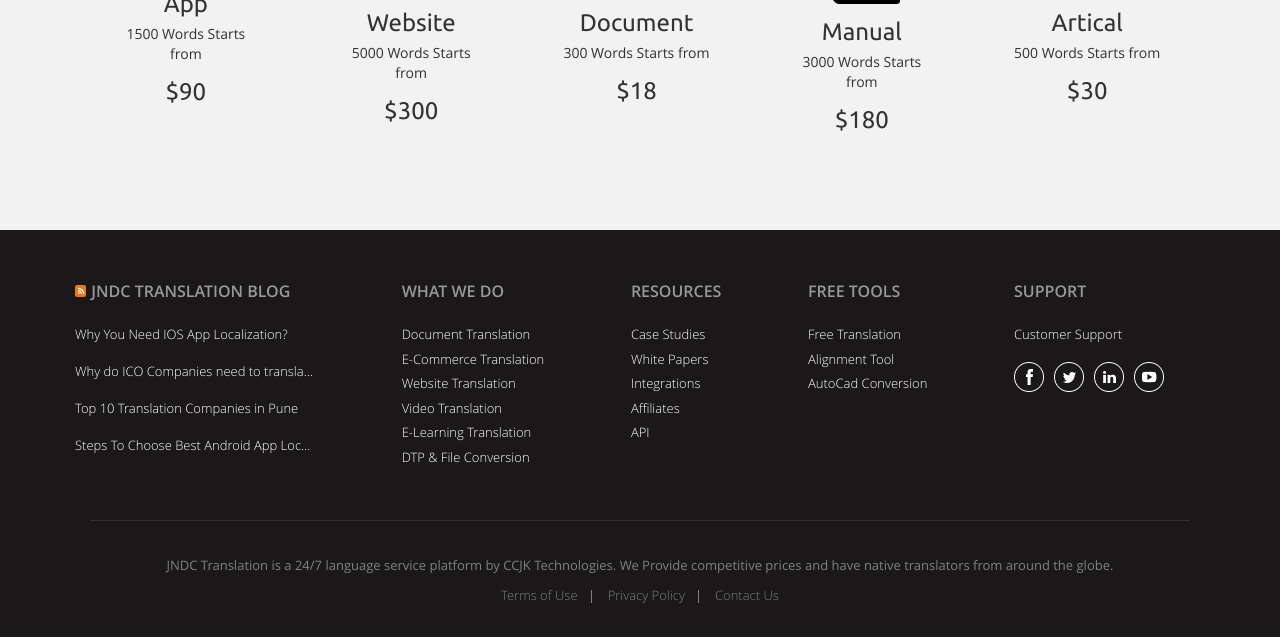
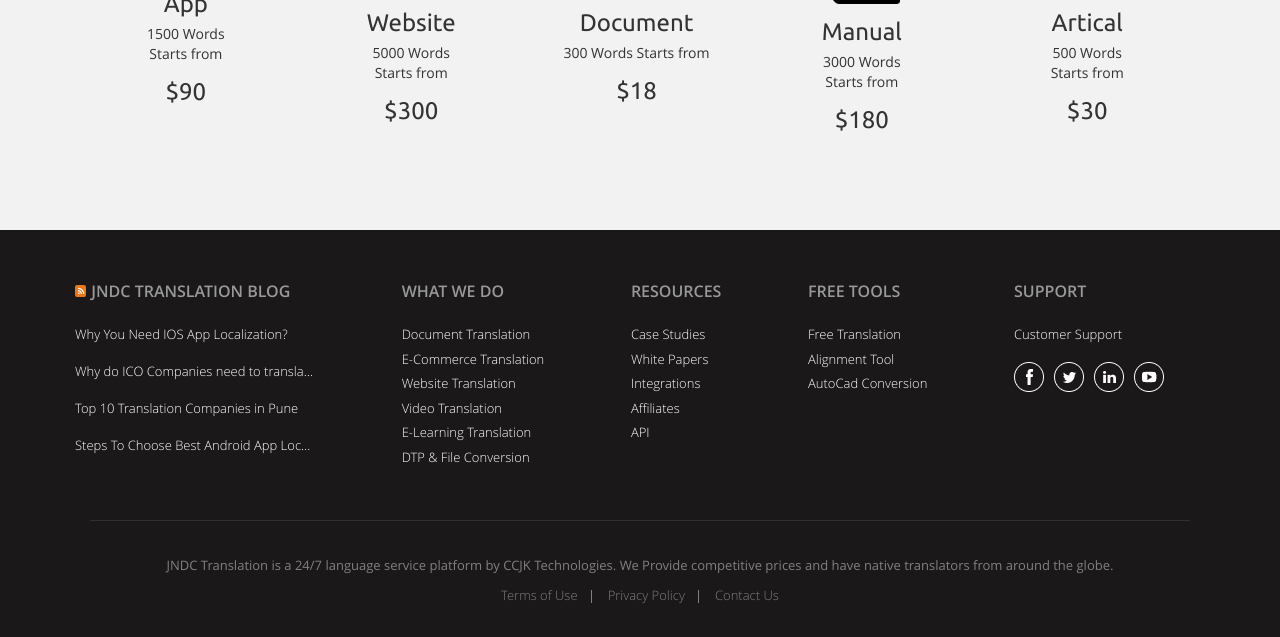
Before and after one commit to jndctranslation/landing_page, a Jekyll site: the page built from pages/pricing.md, in a window 1280 px wide and 900 px high, scrolled down 1276 px, cut to the strip 263-900 px from the top of the window. Built offline with Jekyll 4.4.1, drawn with Linux system fonts in a browser that asks for light colours.

Commit message:
Update Website Pages “pricing”

```diff
--- a/_data/pages/pricing.yml
+++ b/_data/pages/pricing.yml
@@ -44,16 +44,14 @@ block_3:
       text: |-
         ### App
 
-        1500 Words
-        Starts from
+        1500 Words <br/>Starts from
 
         ### $90
     - icon: /assets/images/upload/world-wide-web-visit-512.png
       text: |-
         ### Website
 
-        5000 Words
-        Starts from
+        5000 Words <br/>Starts from
 
         ### $300
     - icon: /assets/images/upload/documents-symbol.png
@@ -68,16 +66,14 @@ block_3:
       text: |-
         ### Manual
 
-        3000 Words
-        Starts from
+        3000 Words <br/>Starts from
 
         ### $180
-    - icon: /assets/images/upload/1024px-oojs_ui_icon_article-ltr.svg.png
+    - icon: /assets/images/upload/article.png
       text: |-
         ### Artical
 
-        500 Words
-        Starts from
+        500 Words <br/>Starts from
 
         ### $30
   visible: true
```
